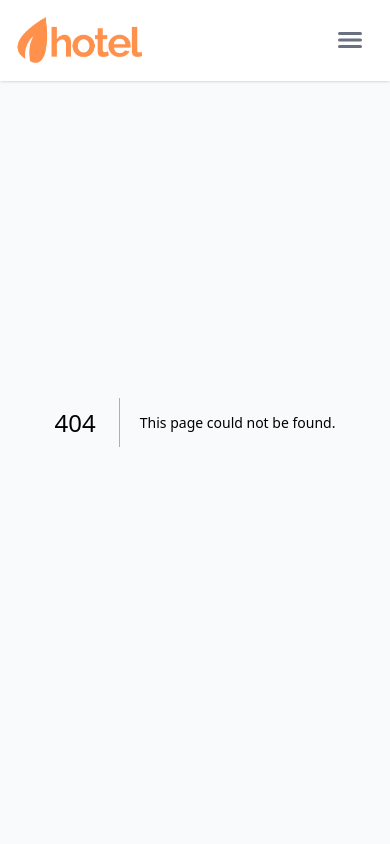
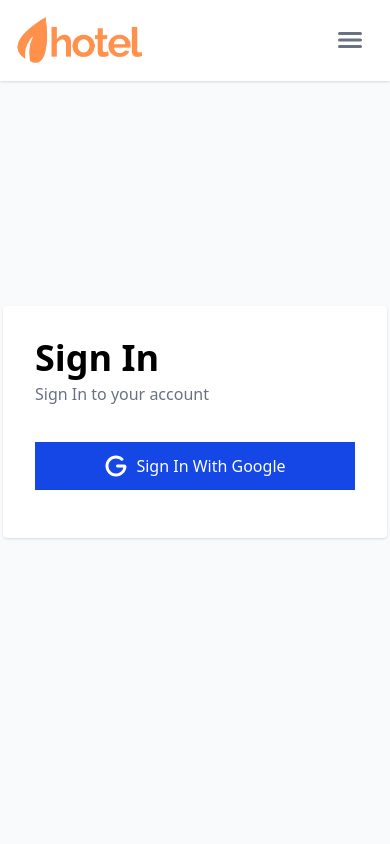
Before and after one commit to JMBoulos12/booking-hotel-next15, a Next.js app: page /signin in a window 390 px wide. Before the commit this address had no page. Shown: the top 844 px of the page. Built offline with nearby package versions, Linux system fonts and the light colour scheme.

Commit message:
implemented Auth.js for user authentication, added responsive About page, team profiles, CSS modules, and real-time product updates -10/05/2025

```diff
--- /dev/null
+++ b/app/api/auth/[...nextauth]/route.ts
@@ -0,0 +1,2 @@
+import { handlers } from "@/auth"; // Referring to the auth.ts we just created
+export const { GET, POST } = handlers;
--- /dev/null
+++ b/app/signin/page.tsx
@@ -0,0 +1,24 @@
+import { Metadata } from "next";
+import { LoginGoogleButton } from "@/components/login-button";
+
+export const metadata: Metadata = {
+  title: "Sign In",
+};
+
+const SignInPage = () => {
+  return (
+    <div className="min-h-screen flex items-center">
+      <div className="bg-white w-96 mx-auto rounded-sm shadow p-8">
+        <h1 className="text-4xl font-bold mb-1">Sign In</h1>
+        <p className="font-medium mb-5 text-gray-500">
+          Sign In to your account
+        </p>
+        <div className="py-4 text-center">
+          <LoginGoogleButton />
+        </div>
+      </div>
+    </div>
+  );
+};
+
+export default SignInPage;
--- /dev/null
+++ b/auth.ts
@@ -0,0 +1,10 @@
+import NextAuth from "next-auth";
+import Google from "next-auth/providers/google";
+
+export const { handlers, signIn, signOut, auth } = NextAuth({
+  providers: [Google],
+  session: { strategy: "jwt" },
+  pages: {
+    signIn: "/signin",
+  },
+});
--- /dev/null
+++ b/components/login-button.tsx
@@ -0,0 +1,18 @@
+import { signIn } from "@/auth";
+import { FaG } from "react-icons/fa6";
+
+export const LoginGoogleButton = () => {
+  return (
+    <form
+      action={async () => {
+        "use server";
+        await signIn("google");
+      }}
+    >
+      <button className="flex items-center justify-center gap-2 w-full bg-blue-700 text-white font-medium py-3 px-6 text-base hover:bg-blue-600 cursor-pointer">
+        <FaG className="size-6" />
+        Sign In With Google
+      </button>
+    </form>
+  );
+};
--- a/package.json
+++ b/package.json
@@ -11,6 +11,7 @@
   "dependencies": {
     "clsx": "^2.1.1",
     "next": "15.3.1",
+    "next-auth": "^5.0.0-beta.28",
     "react": "^19.0.0",
     "react-dom": "^19.0.0",
     "react-icons": "^5.5.0"
```
Also changed, not shown: 1 other file (tests, documents, lock files or other folders).
